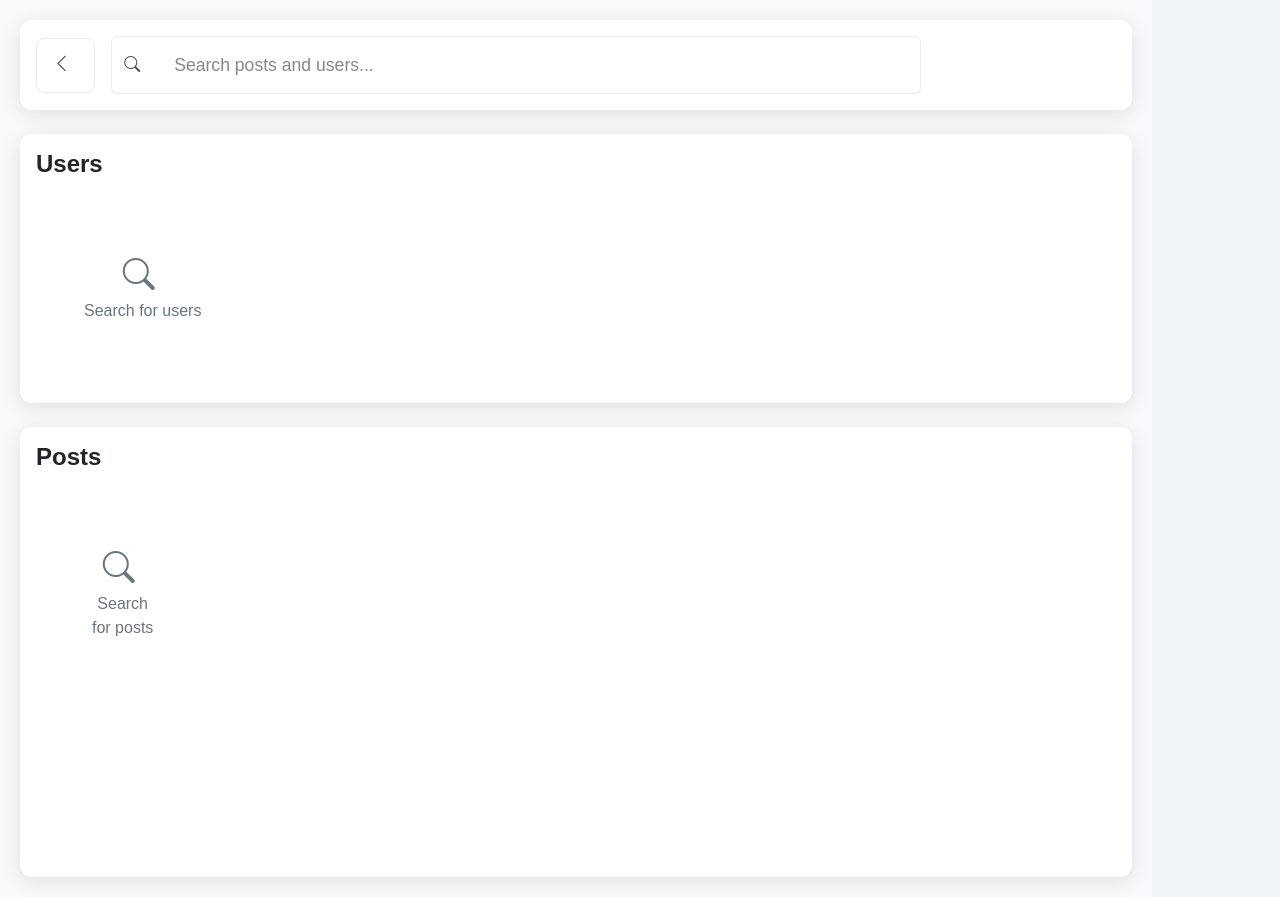
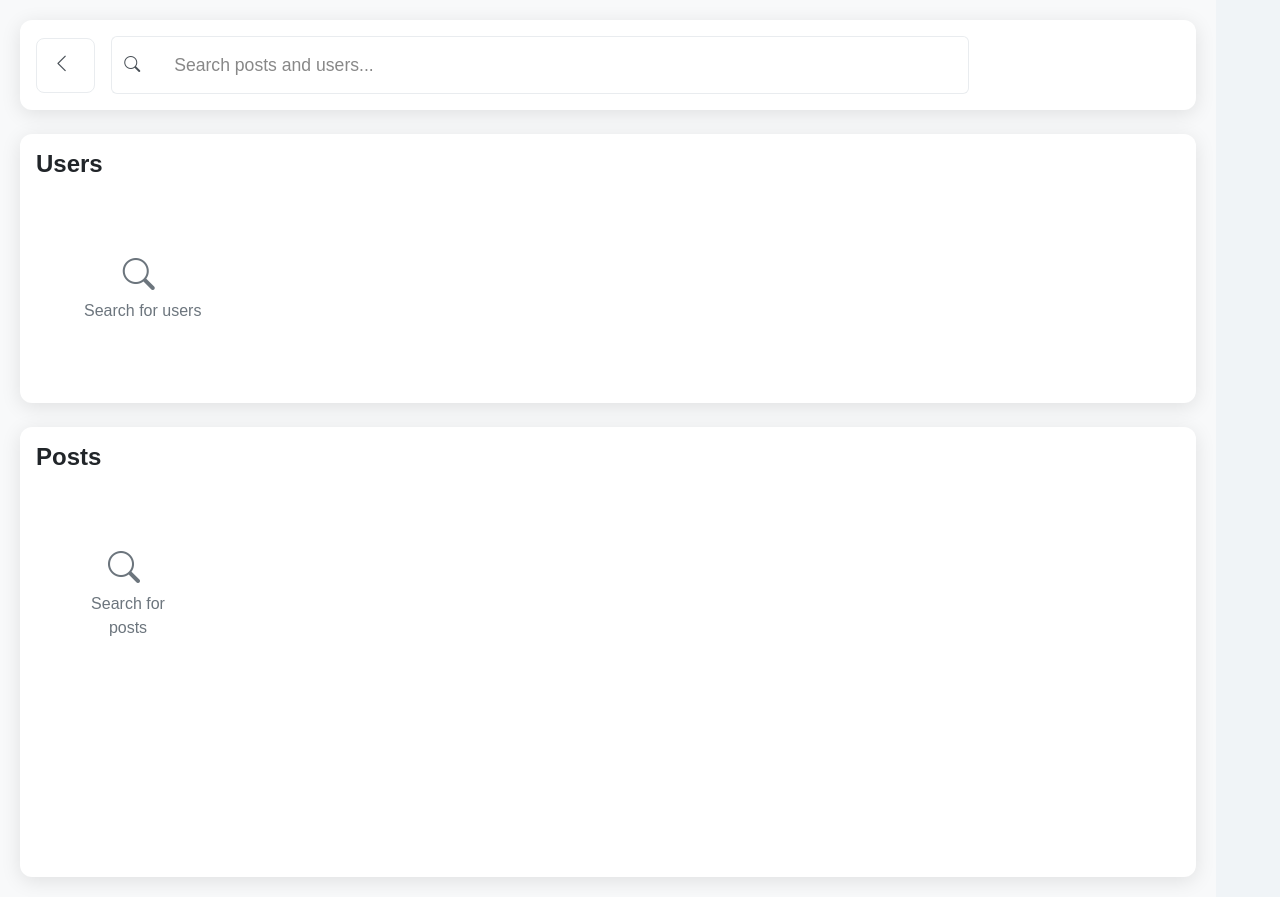
Before and after one commit to Steinvorth/SportHub, a React (Vite) app: page /Search in a window 1280 px wide. Built offline with nearby package versions, Linux system fonts and the light colour scheme.

Commit message:
min witdh

```diff
--- a/src/componentes/HomePage/Search.jsx
+++ b/src/componentes/HomePage/Search.jsx
@@ -82,10 +82,10 @@ export const Search = () => {
     <div style={{
       backgroundColor: '#f8f9fa',
       minHeight: '100vh',
-      minWidth: '90vw',
+      minWidth: '95vw',
       maxWidth: '100vw',
     }}>
-      <div style={{ padding: '20px', minWidth: '90vw', maxWidth: '100vw' }}>
+      <div style={{ padding: '20px', minWidth: '95vw', maxWidth: '100vw' }}>
         {/* Search Bar */}
         <div className="card mb-4" style={{
           backgroundColor: '#fff',
```
